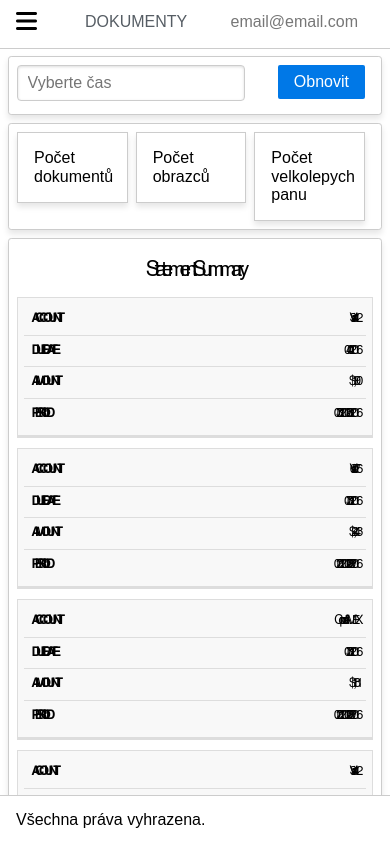
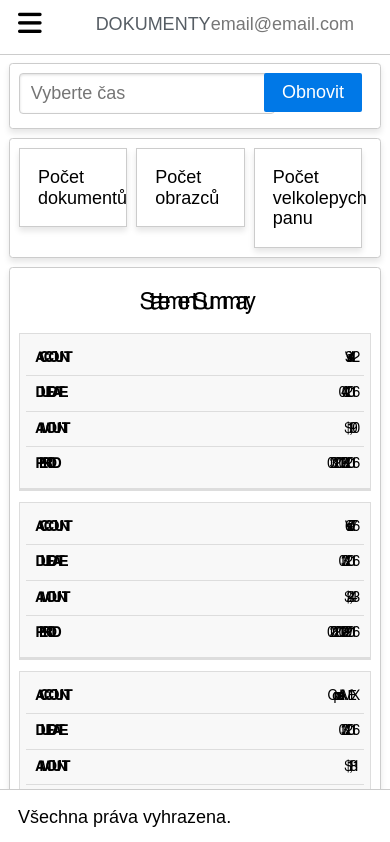
Before and after one commit to Eidamiino/css-framework-test, a Svelte app in the folder poc/: page / in a window 390 px wide. Shown: the top 842 px of the page. Built offline with nearby package versions, Linux system fonts and the light colour scheme; a web font is replaced by a local one.

Commit message:
mobile font size and sidebar icons aligned top

```diff
--- a/poc/public/styles.css
+++ b/poc/public/styles.css
@@ -88,7 +88,7 @@ img {
 .sidebar .pure-menu-link {
     color: white;
     display: flex;
-    align-items: center;
+    align-items: baseline;
     padding: 0.5rem 1rem 0.5rem 1rem !important;
     white-space: break-spaces;
     min-height: 2.5rem;
@@ -394,6 +394,10 @@ table th {
 }
 
 @media screen and (max-width: 800px) {
+    :root{
+        font-size: 18px;
+    }
+
     table {
         border: 0;
     }
```
